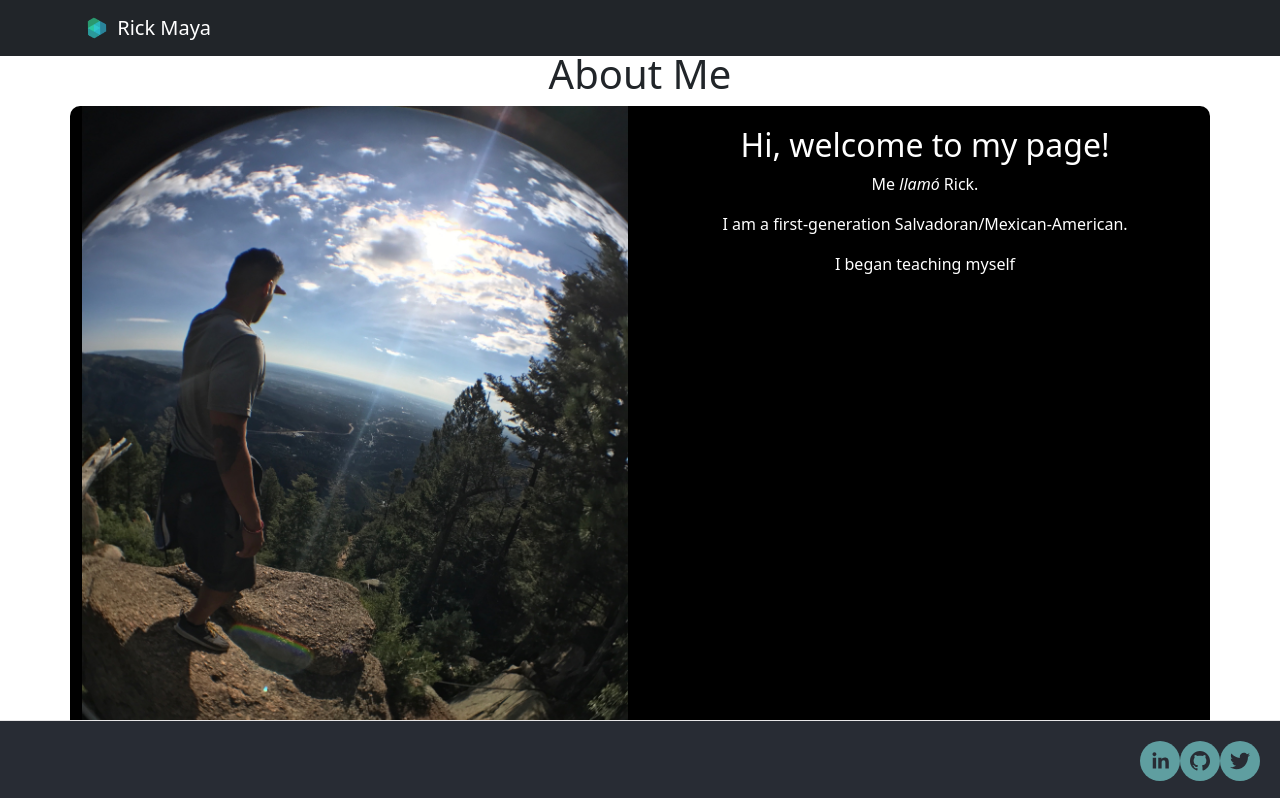
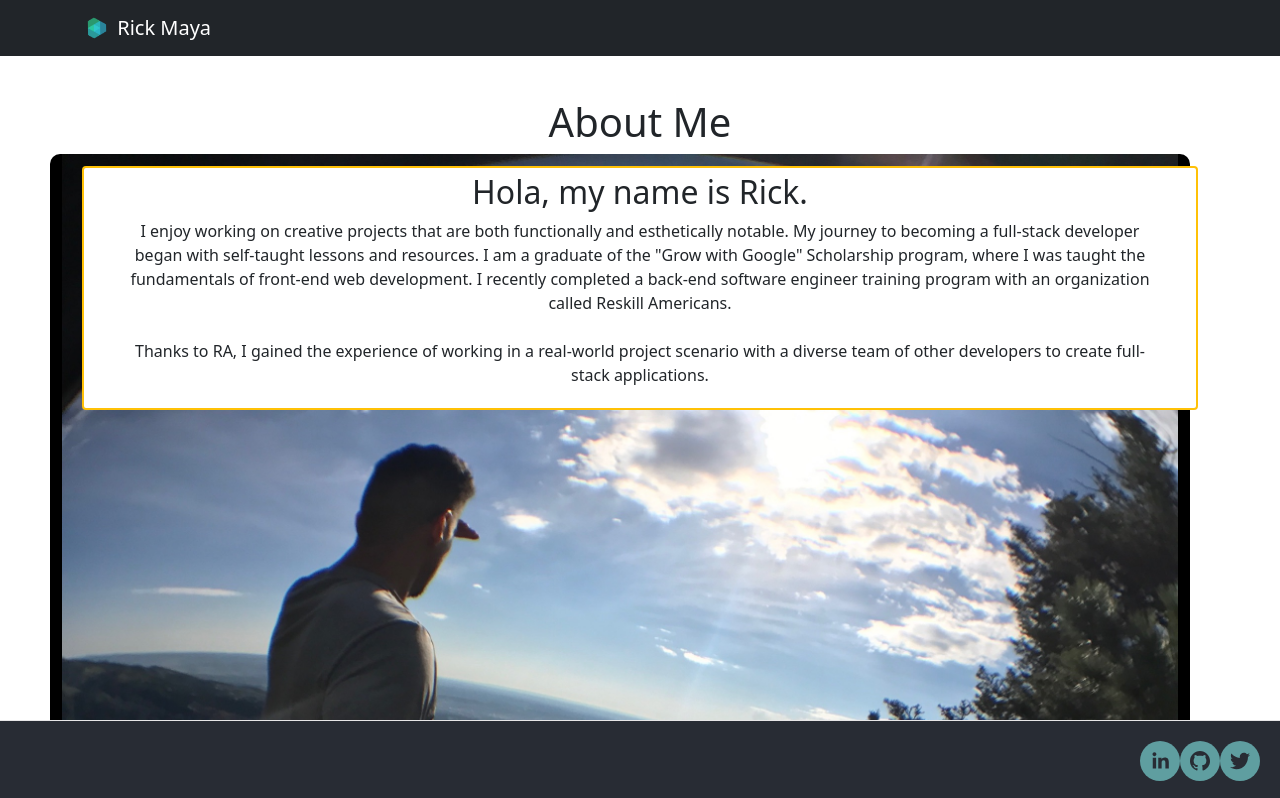
Before and after one commit to rickstylz01/FM-Portfolio, a React (Create React App) app: page /about in a window 1280 px wide. Shown: the top 798 px of the page. Built offline with nearby package versions, Linux system fonts and the light colour scheme.

Commit message:
separate img and about me paragraph to add Fade effects to each element

```diff
--- a/src/components/About/About.css
+++ b/src/components/About/About.css
@@ -1,10 +1,18 @@
-.introduction {
+.intro-image {
   background-color: black;
   border-radius: 10px;
-  width: 100%;
   color: white;
+  position: absolute;
+  z-index: -1;
 }
 
 .paragraphOne {
   margin-top: 20px;
+  background-color: white;
+  border-color: chocolate;
+  padding: 5px 40px 5px 40px;
 }
+
+.aboutMe-container {
+  border-color: black;
+}
--- a/src/components/About/About.js
+++ b/src/components/About/About.js
@@ -1,41 +1,47 @@
 import React from "react";
 import Navigation from "../Navigation";
 import Footer from "../Footer/Footer";
+import Fade from "react-reveal";
 import {Col, Container, Image, Row} from "react-bootstrap";
 import "./About.css";
 
-const About = (props) => {
+const About = () => {
   return(
-    <div>
+    <div className="AboutMe">
       <Navigation />
-      <h1>About Me</h1>
 
-      <Container className="introduction">
-        <Row>
-          <Col>
+      <Fade>
+        <h1 className="pt-5">About Me</h1>
+      </Fade>
+
+      <Fade>
+        <Container className="intro-image">
             <Image
               src="../../images/lookinOut.jpg"
               alt="standing on a mountain looking out"
               fluid
             />
-          </Col>
+        </Container>
+      </Fade>
 
-          <Col className="paragraphOne">
-            <h2>
-              Hi, welcome to my page!
-            </h2>
-            <p>
-              Me <i>llamó</i> Rick.
-            </p>
-            <p>
-              I am a first-generation Salvadoran/Mexican-American.
-            </p>
-            <p>
-              I began teaching myself
-            </p>
-          </Col>
-        </Row>
-      </Container>
+      <Fade left>
+        <Container className="aboutMe-container">
+            <Col className="paragraphOne square border border-warning rounded border-2">
+              <Fade>
+                <h2>
+                  Hola, my name is Rick.
+                </h2>
+                <p className="journey-paragraph">
+                  I enjoy working on creative projects that are both functionally and esthetically notable. My journey to becoming a full-stack developer began with self-taught lessons and resources. I am a graduate of the  "Grow with Google" Scholarship program, where I was taught the fundamentals of front-end web development.  I recently completed a back-end software engineer training program with an organization called Reskill Americans.
+                  <br/>
+                  <br/>
+                  Thanks to RA, I gained the experience of working in a real-world project scenario with a diverse team of other developers to create full-stack applications.
+                </p>
+              </Fade>
+            </Col>
+        </Container>
+      </Fade>
+
 
       <Container className="achievements">
         <Row>
--- a/src/components/Blog.js
+++ b/src/components/Blog.js
@@ -1,11 +1,13 @@
 import React from "react";
 import Navigation from "./Navigation";
+import Footer from "./Footer/Footer";
 
 const Blog = (props) => {
   return(
     <div>
       <Navigation />
-      <h1>New component</h1>
+      <h1>🚧 Currently under construction 🚧</h1>
+      <Footer />
     </div>
   )
 }
--- a/src/components/Landing.js
+++ b/src/components/Landing.js
@@ -2,7 +2,7 @@ import {Container, Image, Row} from "react-bootstrap";
 import {Fade} from "react-reveal";
 import {Link} from "react-router-dom";
 import React from "react";
-import unplug from "./unplug.mp4";
+import unplug from "../assets/unplug.mp4";
 import "../App.css"
 
 const Landing = () => {
```
Also changed, not shown: src/assets/lookinOut.JPG (added), 1 other file (tests, documents, lock files or other folders).
